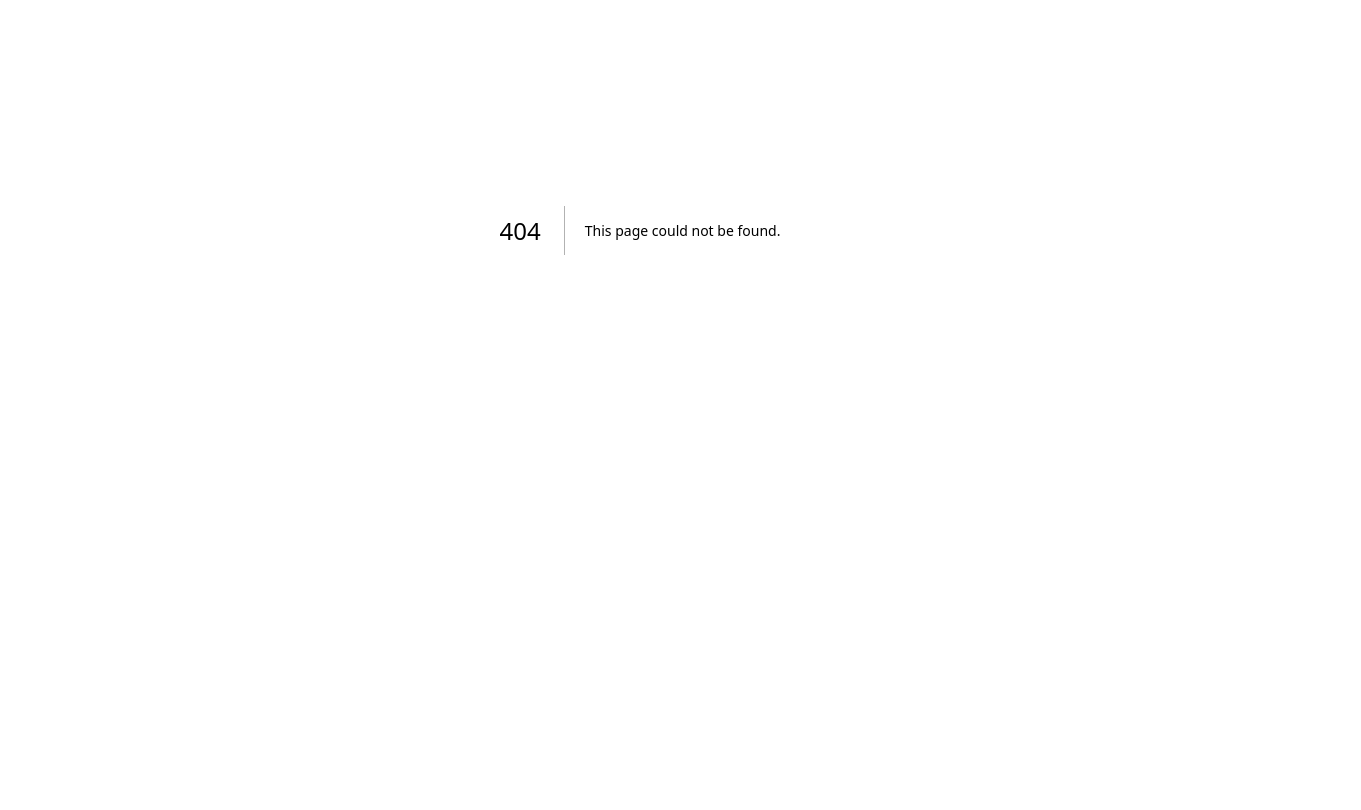
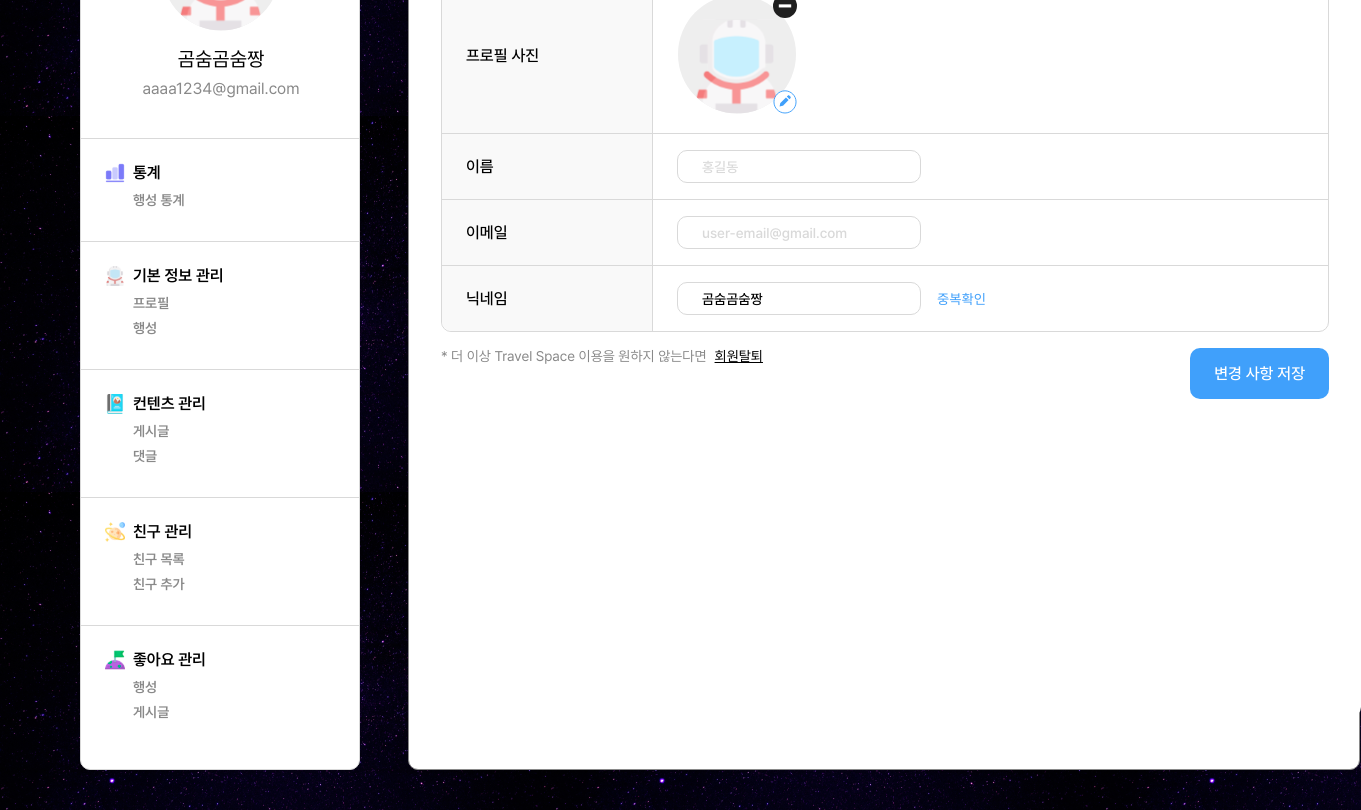
Before and after one commit to Travel-Space/client, a Next.js app: page /my/basicInfo in a window 1280 px wide. Before the commit this address had no page. Shown: the part 260-1070 px from the top of the page, 1361 px wide, since content can reach past the window. Before the commit the page ends 890 px from the top, so only its background shows below. Built offline with nearby package versions, Linux system fonts and the light colour scheme.

Commit message:
design: 마이페이지 내부 경로 수정

```diff
--- a/src/app/my/Nav/index.tsx
+++ b/src/app/my/Nav/index.tsx
@@ -18,42 +18,42 @@ export default function Nav() {
       />
       <Divider />
       <NavList
-        href="/my/profile"
-        logo={"/assets/img/icons/default-user.svg"}
+        href="/my/basicInfo/profile"
+        logo={"/assets/img/icons/basicInfo-management.svg"}
         title={"기본 정보 관리"}
         list={[
-          { href: "/my/profile", title: "프로필" },
-          { href: "/my/planet", title: "행성" },
+          { href: "/my/basicInfo/profile", title: "프로필" },
+          { href: "/my/basicInfo/planet", title: "행성" },
         ]}
       />
       <Divider />
       <NavList
-        href="/my/postings"
+        href="/my/contents/postings"
         logo={"/assets/img/icons/contents-management.svg"}
         title={"컨텐츠 관리"}
         list={[
-          { href: "/my/postings", title: "게시글" },
-          { href: "/my/comments", title: "댓글" },
+          { href: "/my/contents/postings", title: "게시글" },
+          { href: "/my/contents/comments", title: "댓글" },
         ]}
       />
       <Divider />
       <NavList
-        href="/my/friends"
+        href="/my/friend/list"
         logo={"/assets/img/icons/friend-management.svg"}
         title={"친구 관리"}
         list={[
-          { href: "/my/friends", title: "친구 목록" },
-          { href: "/my/addFriend", title: "친구 추가" },
+          { href: "/my/friend/list", title: "친구 목록" },
+          { href: "/my/friend/add", title: "친구 추가" },
         ]}
       />
       <Divider />
       <NavList
-        href="/my/planetLike"
+        href="/my/like/planet"
         logo={"/assets/img/icons/like-management.svg"}
         title={"좋아요 관리"}
         list={[
-          { href: "/my/planetLike", title: "행성" },
-          { href: "/my/postingLike", title: "게시글" },
+          { href: "/my/like/planet", title: "행성" },
+          { href: "/my/like/posting", title: "게시글" },
         ]}
       />
     </S.Container>
--- /dev/null
+++ b/src/app/my/basicInfo/page.tsx
@@ -0,0 +1,9 @@
+import Profile from "./profile/page";
+
+export default function BasicInfo() {
+  return (
+    <>
+      <Profile />
+    </>
+  );
+}
--- a/src/app/my/page.tsx
+++ b/src/app/my/page.tsx
@@ -1,5 +1,3 @@
-import Nav from "./Nav";
-
 export default function My() {
   return <></>;
 }
```
